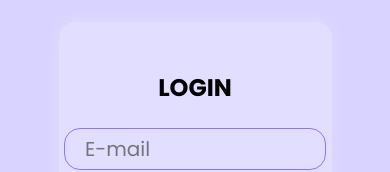
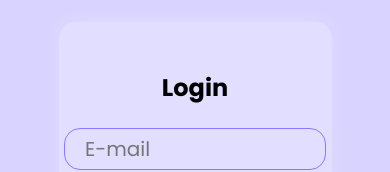
Before and after one commit to HynaellAlves/evex, a Next.js app: page /Login in a window 390 px wide. Shown: the part 294-466 px from the top of the page. Built offline with nearby package versions, Linux system fonts and the light colour scheme.

Commit message:
fix: Adjusting component

```diff
--- a/src/components/Form/form.module.css
+++ b/src/components/Form/form.module.css
@@ -1,4 +1,4 @@
-.box_form{
+.box_form {
     display: flex;
     width: 100%;
     height: 100%;
@@ -7,16 +7,23 @@
     align-items: center;
     justify-content: center;
 }
-.box_title{
+
+.box_title {
     width: 100%;
 }
-.box_input{
+
+.title_form h1 {
+    font-size: 32px;
+}
+
+.box_input {
     display: flex;
     width: 100%;
     flex-direction: column;
     gap: 23px;
 }
-.box_form input{
+
+.box_form input {
     height: 63px;
     gap: 10px;
     border-radius: 16px;
@@ -27,35 +34,40 @@
     width: 100%;
     box-sizing: border-box;
 }
+
 .box_form input:focus {
-  outline: none;
+    outline: none;
 }
-.box_hyperlink{
+
+.box_hyperlink {
     display: flex;
     flex-direction: column;
     gap: 20px;
     max-width: 282px;
     align-items: center;
 }
-.hyperlink_google{
+
+.hyperlink_google {
     display: flex;
     flex-direction: row;
     align-items: center;
     justify-content: center;
     gap: 10px;
 }
-#google_link{
+
+#google_link {
     font-family: var(--font-inter);
     text-decoration: none;
     color: #000000;
 }
+
 #password_link {
     font-family: var(--font-inter);
     text-decoration: underline;
     color: var(--color-text);
 }
 
- .input_error {
+.input_error {
     background-color: var(--color-error);
 }
 
@@ -68,11 +80,13 @@
     position: relative;
     width: 100%;
 }
+
 .input_container input.has-eye {
     width: 100%;
     padding-right: 40px;
     box-sizing: border-box;
 }
+
 .eye_icon {
     position: absolute;
     right: 15px;
@@ -86,14 +100,15 @@
 }
 
 @media screen and (max-width: 1032px) {
-    .box_hyperlink{
+    .box_hyperlink {
         flex-direction: column-reverse;
     }
 
-    #google_link{
+    #google_link {
         font-size: 12px;
     }
-    .hyperlink_google{
+
+    .hyperlink_google {
         background-color: rgba(255, 255, 255, 1);
         height: 38px;
         max-width: 193px;
@@ -101,14 +116,25 @@
         border-radius: 20px;
         align-items: center;
     }
+
     #password_link {
         font-size: 12px;
     }
-    .img_google{
+
+    .img_google {
         width: 25px;
         height: 25px;
     }
-    .box_form input{
+
+    .box_form input {
         height: 39px;
     }
+
+    .title_form {
+        text-align: center;
+
+        h1 {
+            font-size: 24px;
+        }
+    }
 }
--- a/src/components/Form/index.tsx
+++ b/src/components/Form/index.tsx
@@ -23,7 +23,7 @@ export default function Form() {
   return (
     <form className={styles.box_form} onSubmit={handleSubmit(onSubmit)}>
       <div className={styles.box_title}>
-      <Title />
+        <Title class={styles.title_form} title="Login" fontFamily='var(--font-poppins)' fontWeight={700} />
       </div>
 
       <div className={styles.box_input}>
--- a/src/components/Title/index.tsx
+++ b/src/components/Title/index.tsx
@@ -1,14 +1,17 @@
 import styles from "./title.module.css";
 
-type formProps = {
-  title?: string
+type titleProps = {
+  title: string;
+  class?: string;
+  fontFamily: string;
+  fontWeight: number;
 }
 
-export default function Title(props: formProps) {
+export default function Title(props: titleProps) {
   return (
-    <div>
-      <h1 className={styles.title}>
-        LOGIN
+    <div className={`${styles.title} ${props.class}`}>
+      <h1 style={{ fontFamily: props.fontFamily, fontWeight: props.fontWeight }}>
+        {props.title}
       </h1>
     </div>
   );
--- a/src/components/Title/title.module.css
+++ b/src/components/Title/title.module.css
@@ -1,11 +1,4 @@
-.title{
-    font-family: var(--font-poppins)
+.title {
+    min-width: min-content;
+    min-height: min-content;
 }
-
-@media screen and (max-width: 1032px) {
-    .title{
-        font-size: 24px;
-        text-align: center;
-    }
-
-}
```
Lines whose indentation alone changed are shown as unchanged.
